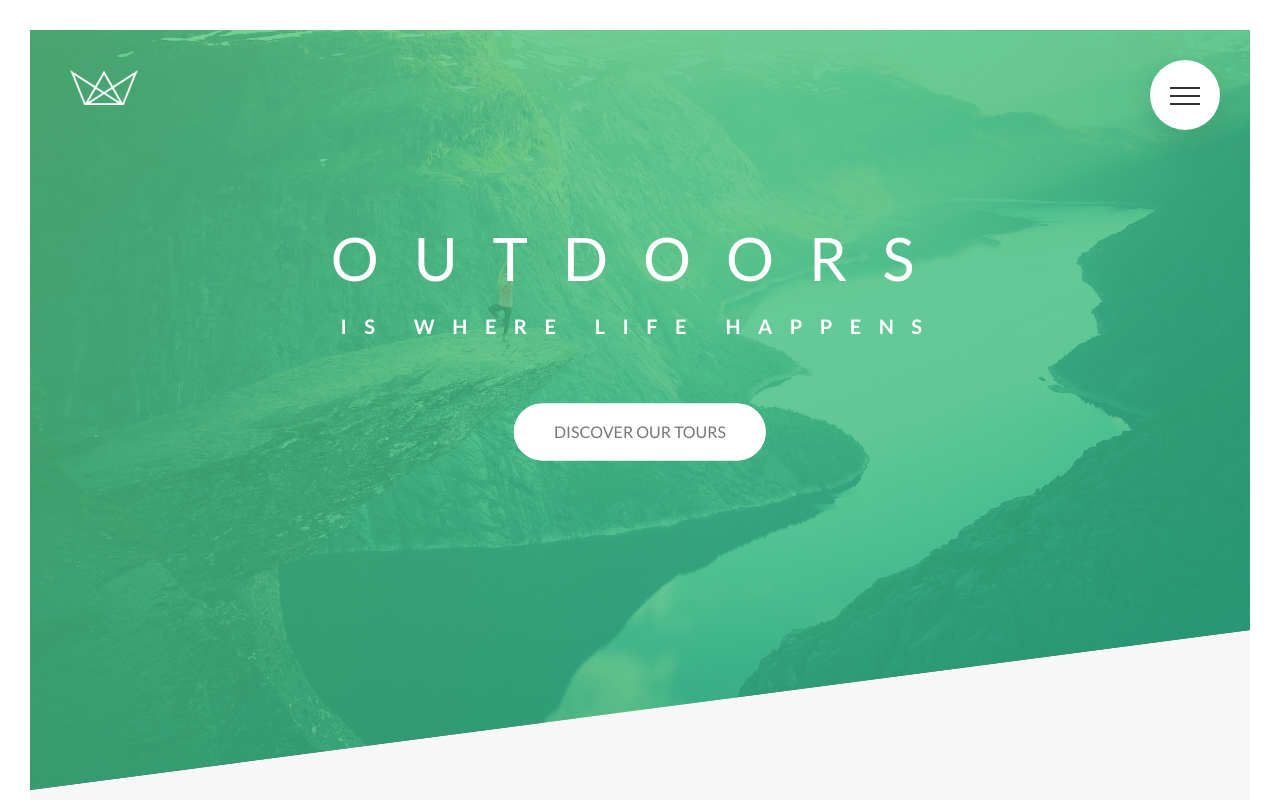
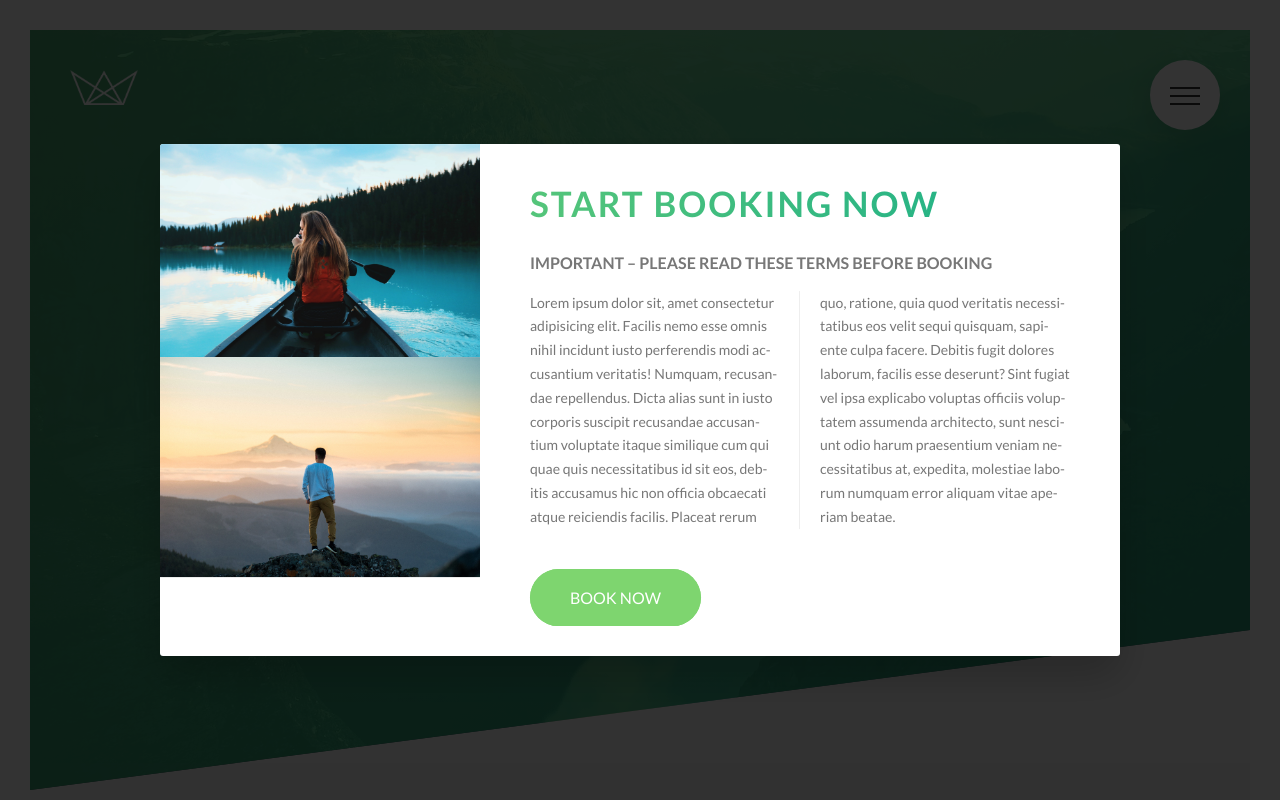
Before and after one commit to Hertzian/practices-html-css-sass, a website: page natoursProject/index.html in a window 1280 px wide. Shown: the top 800 px of the page. Drawn offline with Linux system fonts and the light colour scheme.

Commit message:
popup markup & styling

```diff
--- a/natoursProject/index.html
+++ b/natoursProject/index.html
@@ -27,13 +27,19 @@
       <nav class="navigation__nav">
         <ul class="navigation__list">
           <li class="navigation__item">
-            <a href="#" class="navigation__link"><span>01</span> About Natours</a>
+            <a href="#" class="navigation__link"
+              ><span>01</span> About Natours</a
+            >
           </li>
           <li class="navigation__item">
-            <a href="#" class="navigation__link"><span>02</span> Your benefits</a>
+            <a href="#" class="navigation__link"
+              ><span>02</span> Your benefits</a
+            >
           </li>
           <li class="navigation__item">
-            <a href="#" class="navigation__link"><span>03</span> Popular tours</a>
+            <a href="#" class="navigation__link"
+              ><span>03</span> Popular tours</a
+            >
           </li>
           <li class="navigation__item">
             <a href="#" class="navigation__link"><span>04</span> Stories</a>
@@ -447,6 +453,38 @@
       </div>
     </footer>
 
+    <div class="popup">
+      <div class="popup__content">
+        <div class="popup__left">
+          <img src="img/nat-8.jpg" alt="Tour photo" class="popup__img" />
+          <img src="img/nat-9.jpg" alt="Tour photo" class="popup__img" />
+        </div>
+        <div class="popup__right">
+          <h2 class="heading-secondary u-margin-bottom-small">
+            Start booking now
+          </h2>
+          <h3 class="heading-tertiary u-margin-bottom-small">
+            Important &ndash; Please read these terms before booking
+          </h3>
+          <p class="popup__text">
+            Lorem ipsum dolor sit, amet consectetur adipisicing elit. Facilis
+            nemo esse omnis nihil incidunt iusto perferendis modi accusantium
+            veritatis! Numquam, recusandae repellendus. Dicta alias sunt in
+            iusto corporis suscipit recusandae accusantium voluptate itaque
+            similique cum qui quae quis necessitatibus id sit eos, debitis
+            accusamus hic non officia obcaecati atque reiciendis facilis.
+            Placeat rerum quo, ratione, quia quod veritatis necessitatibus eos
+            velit sequi quisquam, sapiente culpa facere. Debitis fugit dolores
+            laborum, facilis esse deserunt? Sint fugiat vel ipsa explicabo
+            voluptas officiis voluptatem assumenda architecto, sunt nesciunt
+            odio harum praesentium veniam necessitatibus at, expedita, molestiae
+            laborum numquam error aliquam vitae aperiam beatae.
+          </p>
+          <a href="#" class="btn btn--green">Book now</a>
+        </div>
+      </div>
+    </div>
+
     <!--
     <section class="grid-test">
       <div class="row">
--- /dev/null
+++ b/natoursProject/sass/components/_popup.scss
@@ -0,0 +1,55 @@
+.popup {
+  height: 100vh;
+  width: 100%;
+  position: fixed;
+  top: 0;
+  left: 0;
+  background-color: rgba($color-black, 0.8);
+  z-index: 10000;
+
+  &__content {
+    @include center;
+
+    width: 75%;
+    background-color: $color-white;
+    box-shadow: 0 2rem 4rem rgba($color-black, 0.2);
+    border-radius: $size-3px;
+    display: table;
+    overflow: hidden;
+  }
+
+  &__left {
+    width: 33.333333%;
+    display: table-cell;
+  }
+
+  &__right {
+    width: 66.666667%;
+    display: table-cell;
+    vertical-align: middle;
+    padding: 3rem 5rem;
+  }
+
+  &__img {
+    display: block;
+    width: 100%;
+  }
+
+  &__text {
+    font-size: 1.4rem;
+    margin-bottom: 4rem;
+
+    -moz-column-count: 2;
+    -moz-column-gap: 4rem;
+    -moz-column-rule: 1px solid $color-grey-light-2;
+
+    column-count: 2;
+    column-gap: 4rem;
+    column-rule: 1px solid $color-grey-light-2;
+
+    -moz-hyphens: auto;
+    -ms-hyphens: auto;
+    -webkit-hyphens: auto;
+    hyphens: auto;
+  }
+}
--- a/natoursProject/sass/main.scss
+++ b/natoursProject/sass/main.scss
@@ -14,6 +14,7 @@
 @import 'components/story';
 @import 'components/bg-video';
 @import 'components/form';
+@import 'components/popup';
 
 @import 'layout/grid';
 @import 'layout/header';
```
Also changed, not shown: natoursProject/css/style.css.
